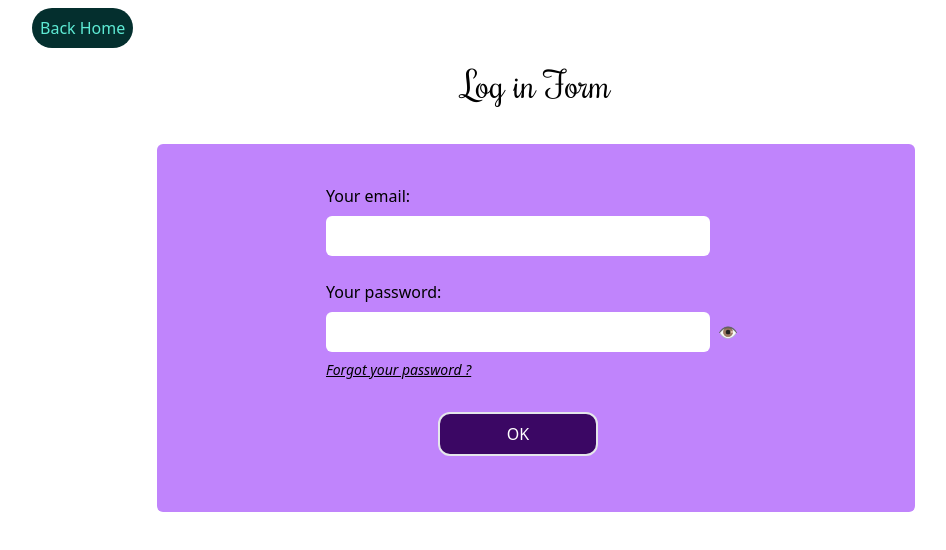
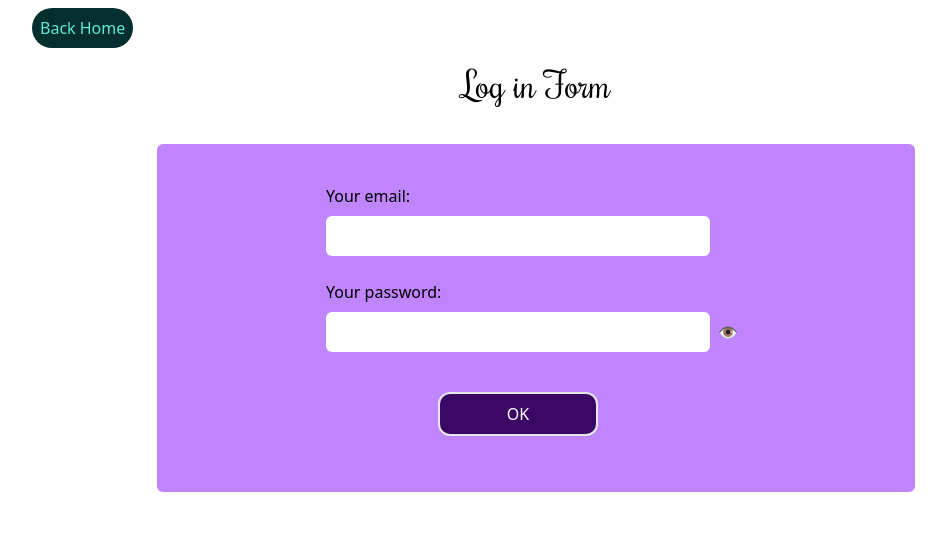
Before and after one commit to Sylvie-C/user_connection_MERN_project, a React (Vite) app in the folder frontend/: page /login in a window 1280 px wide. Shown: the top 550 px of the page, without its empty margins (104-1050 px from the left). Built offline with nearby package versions, Linux system fonts and the light colour scheme; no server answers.

Commit message:
cancel "forgot password" feature for this v05 of project

```diff
--- a/frontend/src/components/forms/Login.jsx
+++ b/frontend/src/components/forms/Login.jsx
@@ -86,7 +86,6 @@ export default function Login () {
               />
               <EyeIcon eyeClicked={ showPassword }/>
             </div>
-            <a href="#" className="text-sm italic underline hover:not-italic hover:text-emerald-950">Forgot your password ?</a>
           </div>
 
           <div className="w-72 md:w-96 flex justify-center">
```
